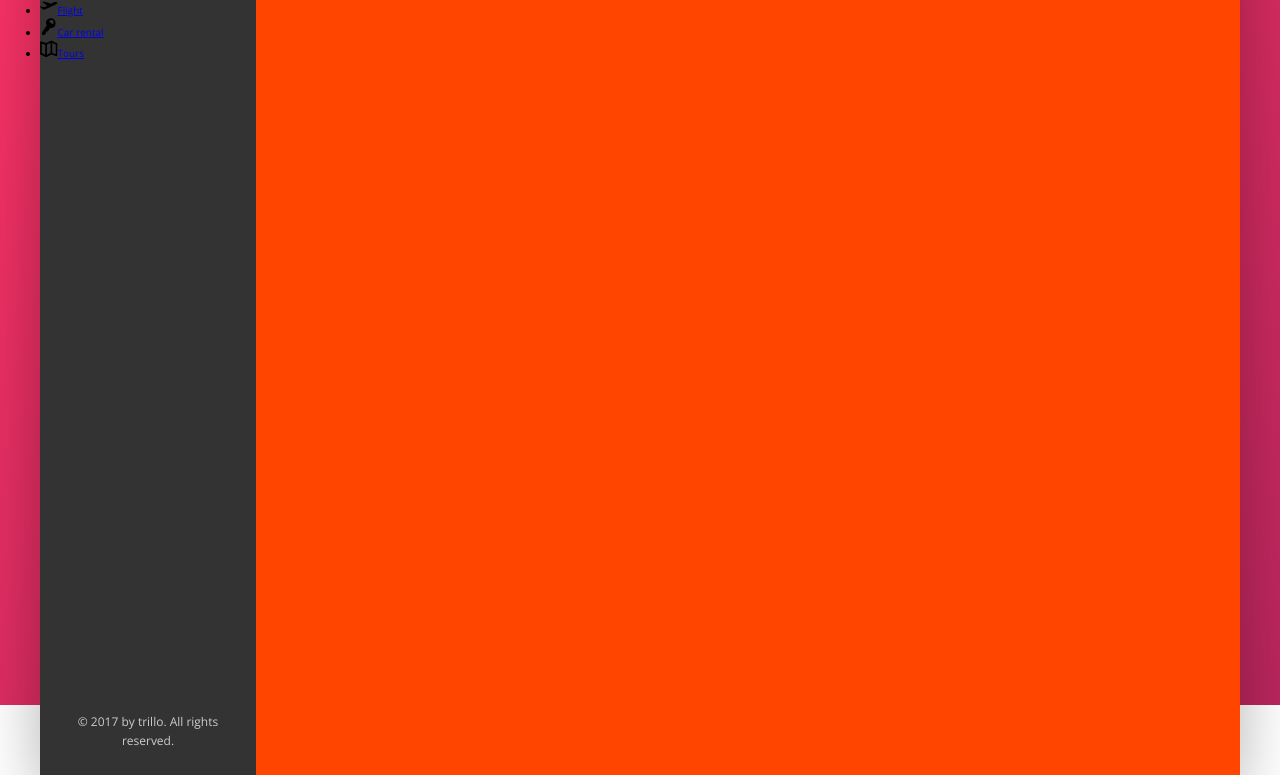
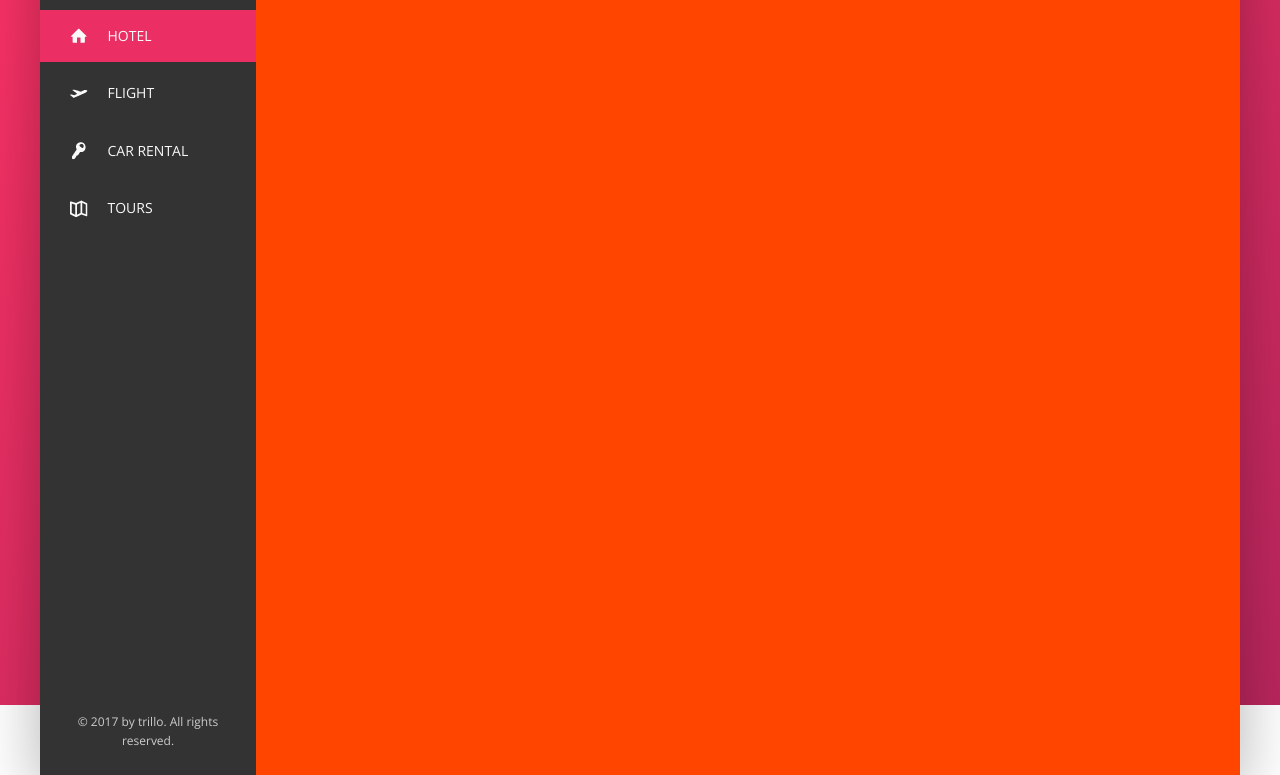
Before and after one commit to aruyamam/advanced-css-course-trillo, a website: page index.html in a window 1280 px wide. Shown: the part 175-950 px from the top of the page. Drawn offline with nearby package versions, Linux system fonts and the light colour scheme; files that its build step writes are made by us from their sources.

Commit message:
Building the Navigation - Part 2

```diff
--- a/index.html
+++ b/index.html
@@ -46,7 +46,7 @@
             <div class="content">
                 <nav class="sidebar">
                     <ul class="side-nav">
-                        <li class="side-nav__item">
+                        <li class="side-nav__item side-nav__item--active">
                             <a href="#" class="side-nav__link">
                                 <svg class="side-nav__icon">
                                     <use xlink:href="img/sprite.svg#icon-home"></use>
--- a/sass/_components.scss
+++ b/sass/_components.scss
@@ -118,17 +118,61 @@
 //////////////////////////////////////
 // SIDE NAVIGATION
 .side-nav {
+  font-size: 1.4rem;
+  list-style: none;
+  margin-top: 3.5rem;
+
   &__item {
+    position: relative;
 
+    &:not(:last-child) {
+      margin-bottom: 0.5rem;
+    }
   }
 
-  &__link {
+  &__item::before {
+    content: '';
+    position: absolute;
+    top: 0;
+    left: 0;
+    height: 100%;
+    width: 3px;
+    background-color: var(--color-primary);
+    transform: scaleY(0);
+    transition: transform .2s,
+                width .4s cubic-bezier(1,0,0,1) .2s,
+                background-color .1s;
+  }
 
+  &__item:hover::before,
+  &__item--active::before {
+    transform: scale(1);
+    width: 100%;
+  }
+
+  &__item:active::before {
+    background-color: var(--color-primary-light);
+  }
+
+  &__link:link,
+  &__link:visited {
+    color: var(--color-grey-light-1);
+    text-decoration: none;
+    text-transform: uppercase;
+    display: block;
+    padding: 1.5rem 3rem;
+    position: relative;
+    z-index: 10;
+
+    display: flex;
+    align-items: center;
   }
 
   &__icon {
     width: 1.75rem;
     height: 1.75rem;
+    margin-right: 2rem;
+    fill: currentColor;
   }
 }
 
```
